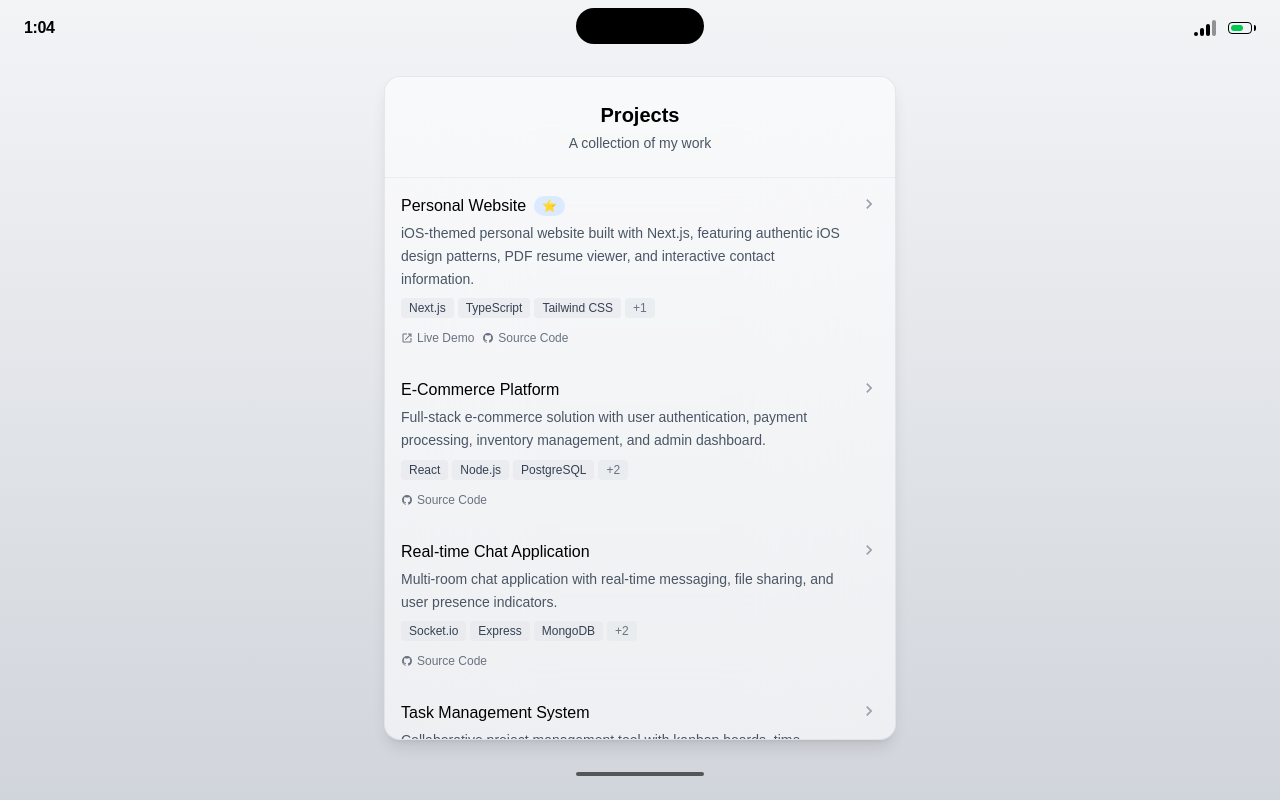
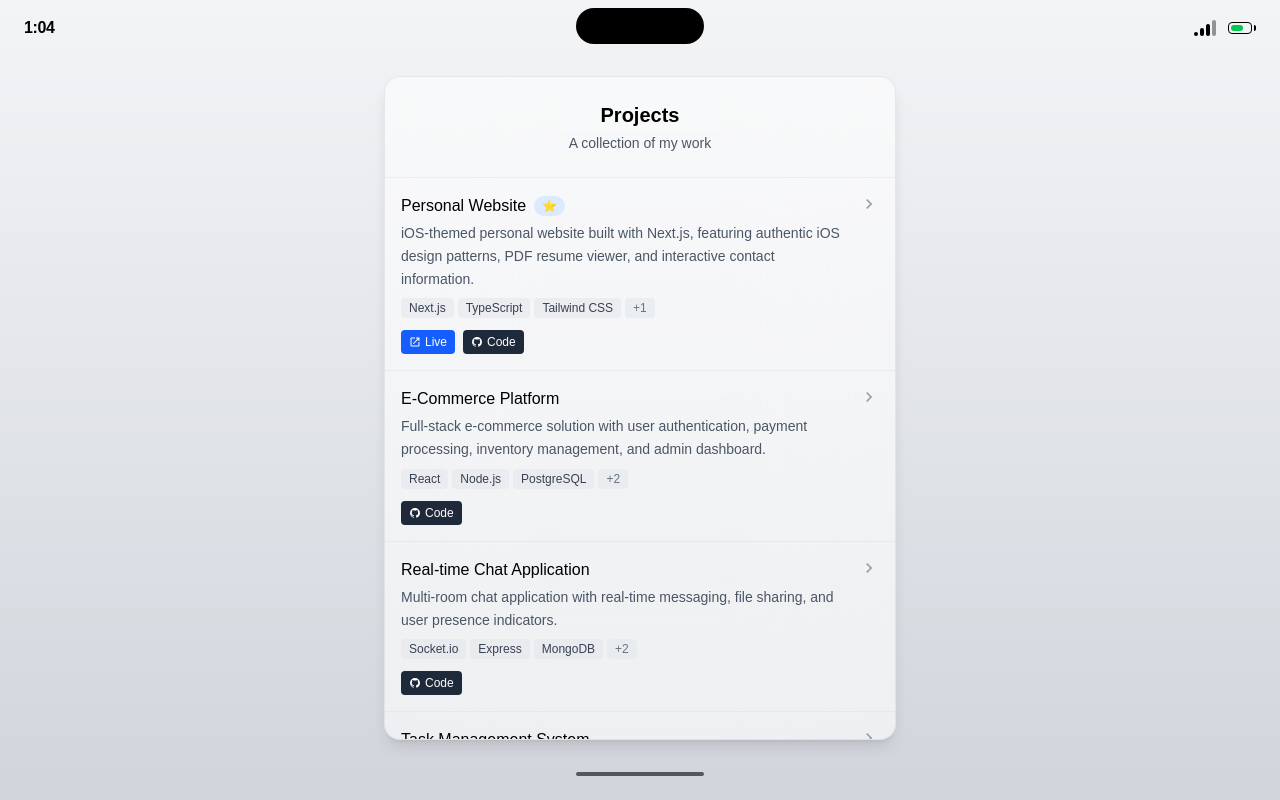
Before and after one commit to ktalebian/website, a Next.js app: page /projects in a window 1280 px wide. Built offline with nearby package versions, Linux system fonts and the light colour scheme.

Commit message:
add projects page

```diff
--- a/src/app/projects/[id]/page.tsx
+++ b/src/app/projects/[id]/page.tsx
@@ -1,4 +1,5 @@
 import { notFound } from "next/navigation";
+import Link from "next/link";
 
 interface Project {
   id: string;
@@ -142,7 +143,17 @@ export default async function ProjectDetail({ params }: { params: Promise<{ id:
         {/* Single App Container */}
         <div className="bg-white/60 backdrop-blur-3xl rounded-2xl border border-gray-300/50 shadow-lg overflow-hidden h-full flex flex-col">
           {/* App Header */}
-          <div className="p-6 text-center border-b border-gray-300/30 flex-shrink-0">
+          <div className="relative p-6 text-center border-b border-gray-300/30 flex-shrink-0">
+            {/* Back Button */}
+            <Link
+              href="/projects"
+              className="absolute left-4 top-1/2 transform -translate-y-1/2 p-2 hover:bg-white/30 rounded-lg transition-colors"
+            >
+              <svg className="w-5 h-5 text-gray-600" viewBox="0 0 24 24" fill="currentColor">
+                <path d="M20,11V13H8L13.5,18.5L12.08,19.92L4.16,12L12.08,4.08L13.5,5.5L8,11H20Z" />
+              </svg>
+            </Link>
+
             <h1 className="text-black font-semibold text-xl">{project.title}</h1>
             {project.featured && (
               <div className="inline-flex items-center px-3 py-1 rounded-full text-xs font-medium bg-blue-100 text-blue-800 mt-2">
--- a/src/app/projects/page.tsx
+++ b/src/app/projects/page.tsx
@@ -77,10 +77,10 @@ export default function Projects() {
           <div className="flex-1 overflow-y-auto min-h-0">
             <div className="divide-y divide-gray-300/30">
               {projects.map((project) => (
-              <Link key={project.id} href={`/projects/${project.id}`}>
-                <div className="p-4 hover:bg-white/30 transition-colors cursor-pointer">
+                <div key={project.id} className="p-4 hover:bg-white/30 transition-colors">
                   <div className="flex items-start gap-4">
                     <div className="flex-1 min-w-0">
+                      <Link href={`/projects/${project.id}`} className="block cursor-pointer">
                         <div className="flex items-center gap-2 mb-1">
                           <h3 className="text-black font-medium text-base">
                             {project.title}
@@ -95,6 +95,7 @@ export default function Projects() {
                         <p className="text-gray-600 text-sm mb-2 leading-relaxed">
                           {project.description}
                         </p>
+                      </Link>
 
                       {/* Technologies */}
                       <div className="flex flex-wrap gap-1 mb-3">
@@ -113,35 +114,46 @@ export default function Projects() {
                         )}
                       </div>
 
-                      {/* Quick Action Indicators */}
-                      <div className="flex gap-2 text-xs text-gray-500">
+                      {/* Action Buttons */}
+                      <div className="flex gap-2">
                         {project.liveUrl && (
-                          <span className="flex items-center gap-1">
+                          <a
+                            href={project.liveUrl}
+                            target="_blank"
+                            rel="noopener noreferrer"
+                            className="inline-flex items-center gap-1 px-2 py-1 bg-blue-600 text-white text-xs font-medium rounded hover:bg-blue-700 transition-colors"
+                          >
                             <svg className="w-3 h-3" viewBox="0 0 24 24" fill="currentColor">
                               <path d="M14,3V5H17.59L7.76,14.83L9.17,16.24L19,6.41V10H21V3M19,19H5V5H12V3H5C3.89,3 3,3.9 3,5V19A2,2 0 0,0 5,21H19A2,2 0 0,0 21,19V12H19V19Z" />
                             </svg>
-                            Live Demo
-                          </span>
+                            Live
+                          </a>
                         )}
 
                         {project.githubUrl && (
-                          <span className="flex items-center gap-1">
+                          <a
+                            href={project.githubUrl}
+                            target="_blank"
+                            rel="noopener noreferrer"
+                            className="inline-flex items-center gap-1 px-2 py-1 bg-gray-800 text-white text-xs font-medium rounded hover:bg-gray-900 transition-colors"
+                          >
                             <svg className="w-3 h-3" viewBox="0 0 24 24" fill="currentColor">
                               <path d="M12,2A10,10 0 0,0 2,12C2,16.42 4.87,20.17 8.84,21.5C9.34,21.58 9.5,21.27 9.5,21C9.5,20.77 9.5,20.14 9.5,19.31C6.73,19.91 6.14,17.97 6.14,17.97C5.68,16.81 5.03,16.5 5.03,16.5C4.12,15.88 5.1,15.9 5.1,15.9C6.1,15.97 6.63,16.93 6.63,16.93C7.5,18.45 8.97,18 9.54,17.76C9.63,17.11 9.89,16.67 10.17,16.42C7.95,16.17 5.62,15.31 5.62,11.5C5.62,10.39 6,9.5 6.65,8.79C6.55,8.54 6.2,7.5 6.75,6.15C6.75,6.15 7.59,5.88 9.5,7.17C10.29,6.95 11.15,6.84 12,6.84C12.85,6.84 13.71,6.95 14.5,7.17C16.41,5.88 17.25,6.15 17.25,6.15C17.8,7.5 17.45,8.54 17.35,8.79C18,9.5 18.38,10.39 18.38,11.5C18.38,15.32 16.04,16.16 13.81,16.41C14.17,16.72 14.5,17.33 14.5,18.26C14.5,19.6 14.5,20.68 14.5,21C14.5,21.27 14.66,21.59 15.17,21.5C19.14,20.16 22,16.42 22,12A10,10 0 0,0 12,2Z" />
                             </svg>
-                            Source Code
-                          </span>
+                            Code
+                          </a>
                         )}
                       </div>
                     </div>
 
                     {/* Chevron */}
-                    <svg className="w-5 h-5 text-gray-400 flex-shrink-0" viewBox="0 0 24 24" fill="currentColor">
+                    <Link href={`/projects/${project.id}`}>
+                      <svg className="w-5 h-5 text-gray-400 flex-shrink-0 cursor-pointer" viewBox="0 0 24 24" fill="currentColor">
                         <path d="M8.59,16.58L13.17,12L8.59,7.41L10,6L16,12L10,18L8.59,16.58Z" />
                       </svg>
+                    </Link>
                   </div>
                 </div>
-              </Link>
               ))}
             </div>
           </div>
```
Lines whose indentation alone changed are shown as unchanged.
